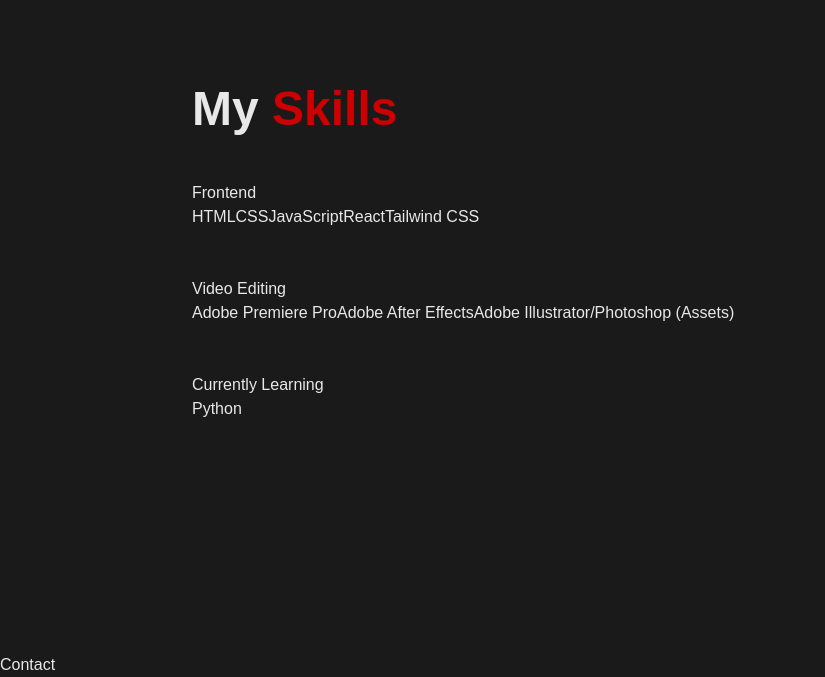
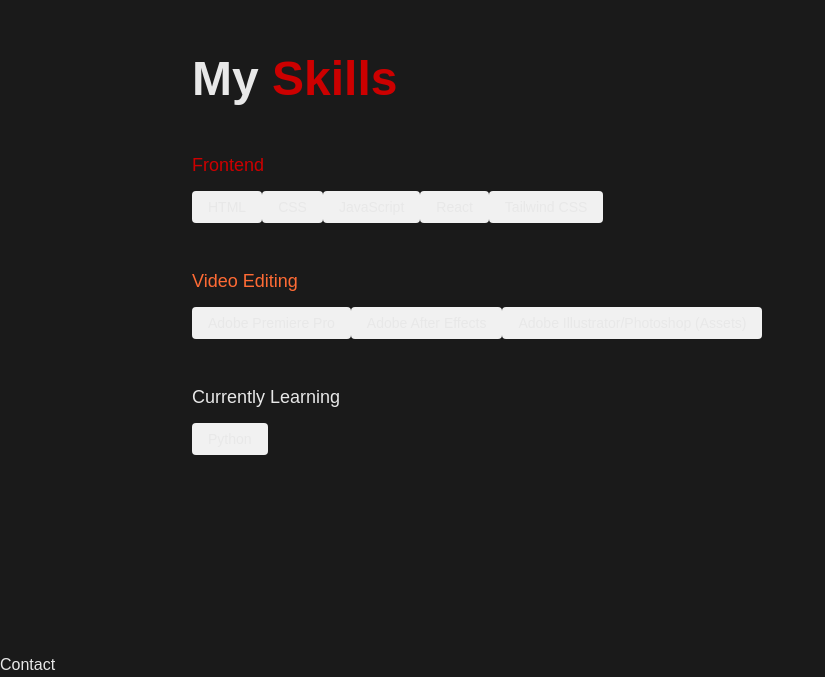
Before and after one commit to trevor-tanlines/PortfolioV1, a React (Vite) app: page / in a window 1280 px wide. Shown: the part 1871-2548 px from the top of the page, without its empty margins (0-825 px from the left). Built offline with nearby package versions, Linux system fonts and the light colour scheme.

Commit message:
styling some of the skill section

```diff
--- a/src/components/Skills.jsx
+++ b/src/components/Skills.jsx
@@ -37,12 +37,19 @@
 
       <div className='flex flex-col gap-12'>
         {skills.map((group, groupIndex) => (
-        <div key={groupIndex}>
-          <h3>{group.category}</h3>
+        <div key={groupIndex} className='flex flex-col gap-4'>
+
+          <h3 className='text-lg font-medium' style={{color: group.color}}>
+            {group.category}
+          </h3>
 
           <div>
             {group.items.map((skill, skillIndex) => (
-              <span key={skillIndex}>{skill}</span>
+              <span key={skillIndex}
+                className='px-4 py-2 rounded text-sm text-[#e8e8e8]'
+                style={{ backgroundColor: '#f1f1f1', border: '1px solid ${group.color}33' }}
+              >
+              {skill}</span>
             ))}
           </div>
       </div>
```
